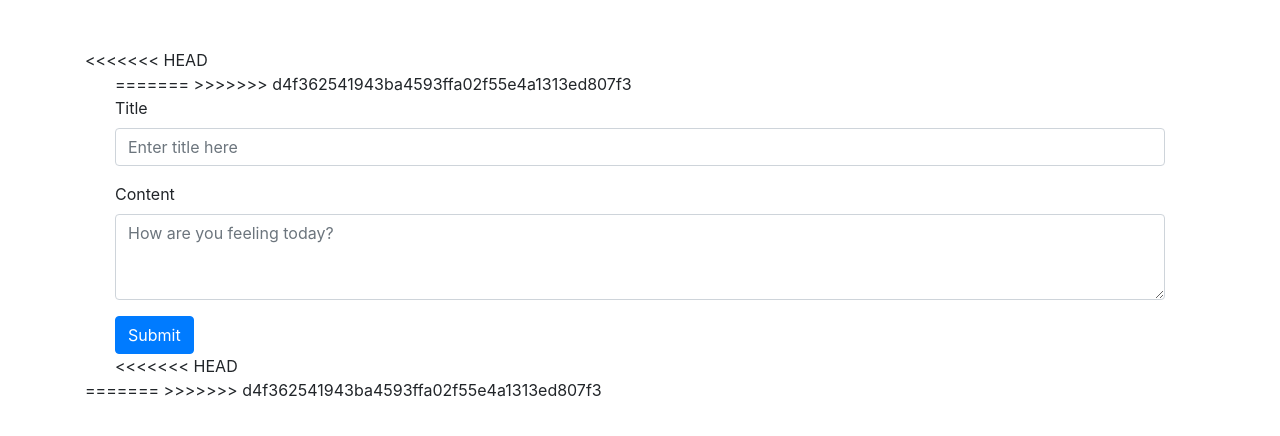
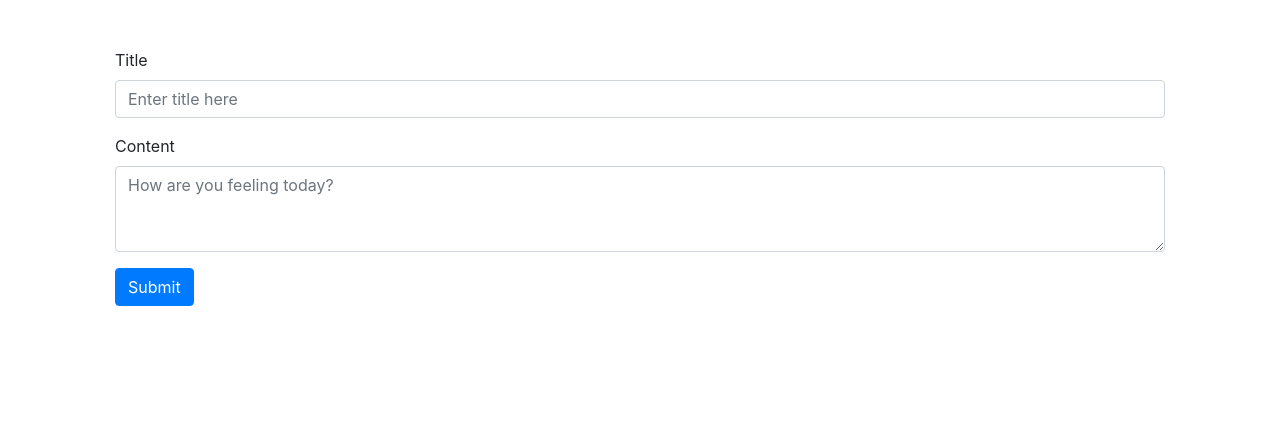
Before and after one commit to shafinsiddique/Claire, a Flask app: template frontend/templates/insert.html in a window 1280 px wide. Shown: the part 56-492 px from the top of the page. Run offline with Flask 2, Linux system fonts and the light colour scheme; the template is opened without the code that fills it, so the values that code supplies are empty; some libraries are stand-ins or nearby versions.

Commit message:
fixed merge conflict.

```diff
--- a/frontend/templates/insert.html
+++ b/frontend/templates/insert.html
@@ -1,15 +1,9 @@
 {% extends "layout.html" %}
 
 {%block content%}
-<<<<<<< HEAD
 <div class="container">
   <div class="col-sm">
-<form>
-
-=======
-
 <form method="post">
->>>>>>> d4f362541943ba4593ffa02f55e4a1313ed807f3
   <div class="form-group">
     <label for="exampleFormControlInput1">Title</label>
     <input type="title" name="title" class="form-control" id="exampleFormControlInput1" placeholder="Enter title here">
@@ -20,11 +14,8 @@
   </div>
   <input class="btn btn-primary" type="submit" value="Submit">
 </form>
-<<<<<<< HEAD
 </div>
 <div class="col-sm">
   </div>
 </div>
-=======
->>>>>>> d4f362541943ba4593ffa02f55e4a1313ed807f3
 {% endblock %}
```
